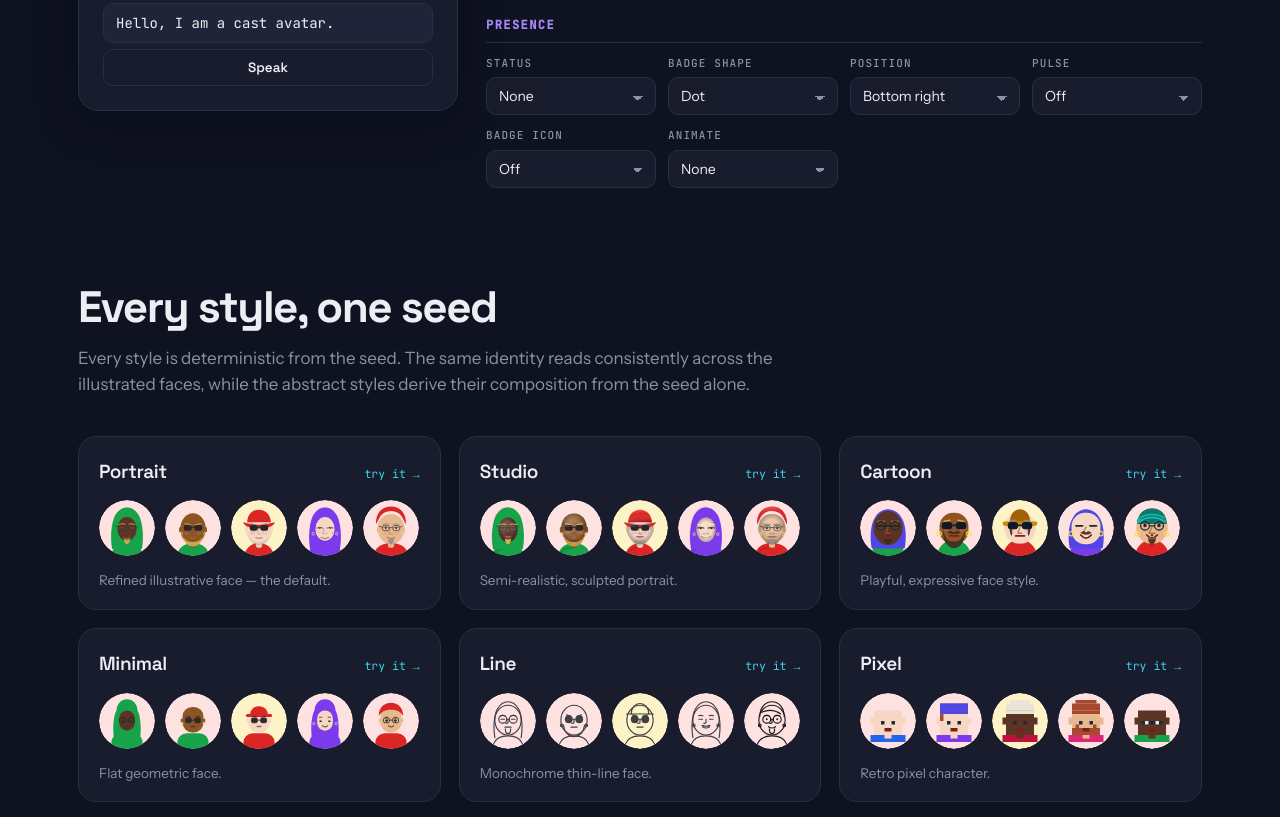
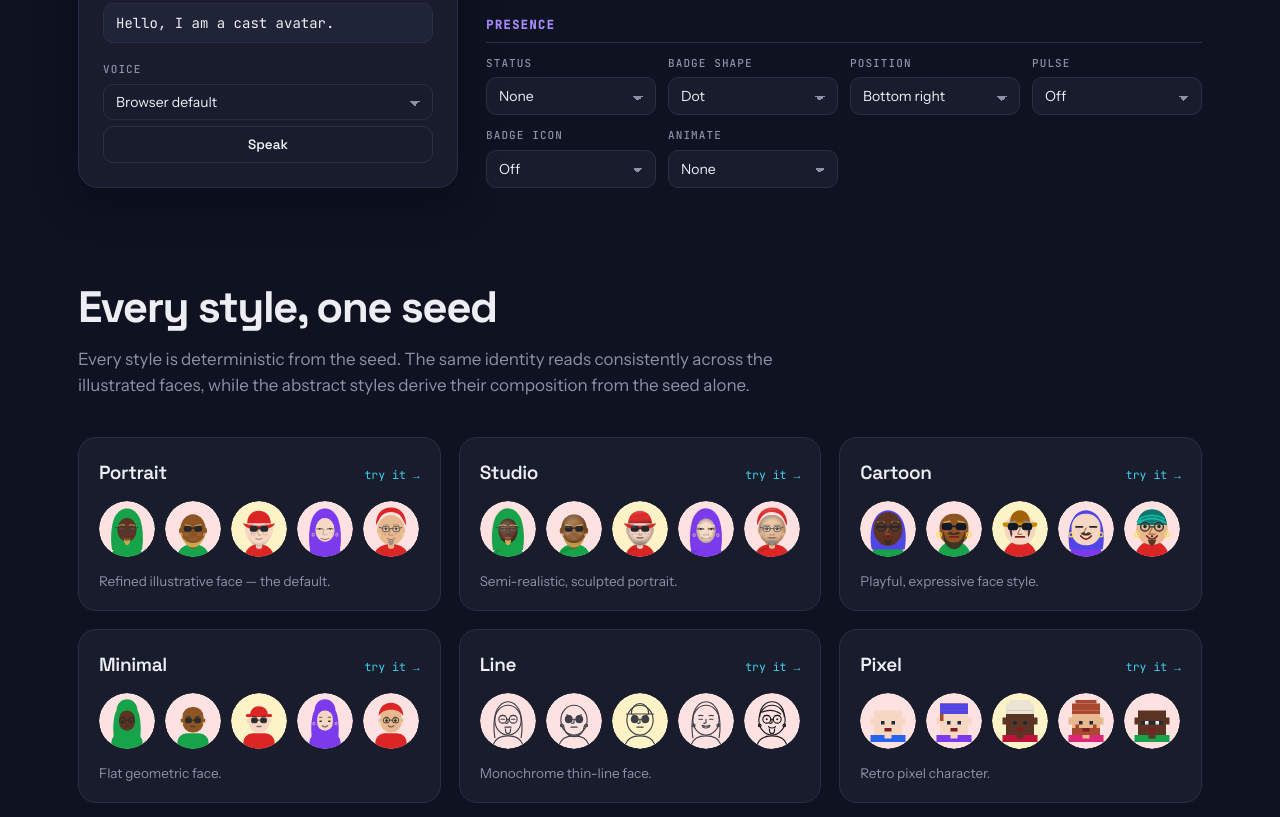
Before and after one commit to go4cas/cast, a website: page index.html in a window 1280 px wide. Shown: the part 1555-2372 px from the top of the page. Drawn offline with Linux system fonts and the light colour scheme.

Commit message:
Demo: add a voice picker to the talking-avatar Speak control
Populate a Voice dropdown from the browser's speechSynthesis.getVoices()
(refreshed on voiceschanged) and pass the choice into speak(). Demo-only —
no library or package change.

Co-Authored-By: Claude Opus 4.8 <noreply@anthropic.com>

```diff
--- a/index.html
+++ b/index.html
@@ -226,7 +226,7 @@
         display: grid; grid-template-columns: repeat(auto-fill, minmax(168px, 1fr)); gap: 12px;
       }
       .field { display: flex; flex-direction: column; gap: 5px; min-width: 0; }
-      .field select {
+      .field select, .seed-field select {
         appearance: none; -webkit-appearance: none;
         font-family: var(--font-body); font-size: 14px; color: var(--text);
         background: var(--surface); border: 1px solid var(--border); border-radius: 10px;
@@ -237,8 +237,8 @@
         background-repeat: no-repeat;
         transition: border-color 0.15s ease;
       }
-      .field select:hover { border-color: var(--dim); }
-      .field select:focus { border-color: var(--acc1); }
+      .field select:hover, .seed-field select:hover { border-color: var(--dim); }
+      .field select:focus, .seed-field select:focus { border-color: var(--acc1); }
       .field input[type="range"] { accent-color: var(--acc1); width: 100%; margin: 8px 0 4px; }
 
       /* ---------- Gallery ---------- */
@@ -434,6 +434,10 @@
               <div class="seed-field">
                 <span class="field-label">Say</span>
                 <input id="say-input" spellcheck="false" autocomplete="off" aria-label="Text to speak" value="Hello, I am a cast avatar.">
+              </div>
+              <div class="seed-field">
+                <span class="field-label">Voice</span>
+                <select id="voice-select" aria-label="Speech voice"></select>
                 <button class="btn btn-ghost btn-sm" id="btn-speak" type="button">Speak</button>
               </div>
             </div>
@@ -884,13 +888,31 @@
           copyText(url, 'Link copied');
         });
 
+        // The available voices come from the OS/browser, not cast-avatar. Chrome
+        // loads them async, so refresh the list on `voiceschanged` too.
+        const synth = window.speechSynthesis;
+        function populateVoices() {
+          const sel = $('#voice-select');
+          const chosen = sel.value;
+          const voices = synth ? synth.getVoices() : [];
+          sel.innerHTML = '<option value="">Browser default</option>'
+            + voices.map((v, i) => `<option value="${i}">${v.name} (${v.lang})</option>`).join('');
+          sel.value = chosen;
+        }
+        if (synth) {
+          populateVoices();
+          synth.addEventListener('voiceschanged', populateVoices);
+        }
+
         $('#btn-speak').addEventListener('click', () => {
           const svg = $('#preview-stage svg');
           if (!svg) return;
           if (!svg.querySelector('.cast-mouth')) {
             toast('Set Animate → talk on a face style to see the lips move');
           }
-          speak(svg, $('#say-input').value).catch(() => toast('Speech unavailable in this browser'));
+          const picked = $('#voice-select').value;
+          const opts = picked === '' ? {} : { voice: synth.getVoices()[Number(picked)] };
+          speak(svg, $('#say-input').value, opts).catch(() => toast('Speech unavailable in this browser'));
         });
 
         $('#hero-install').addEventListener('click', () => copyText('npm install cast-avatar', 'Install command copied'));
```
